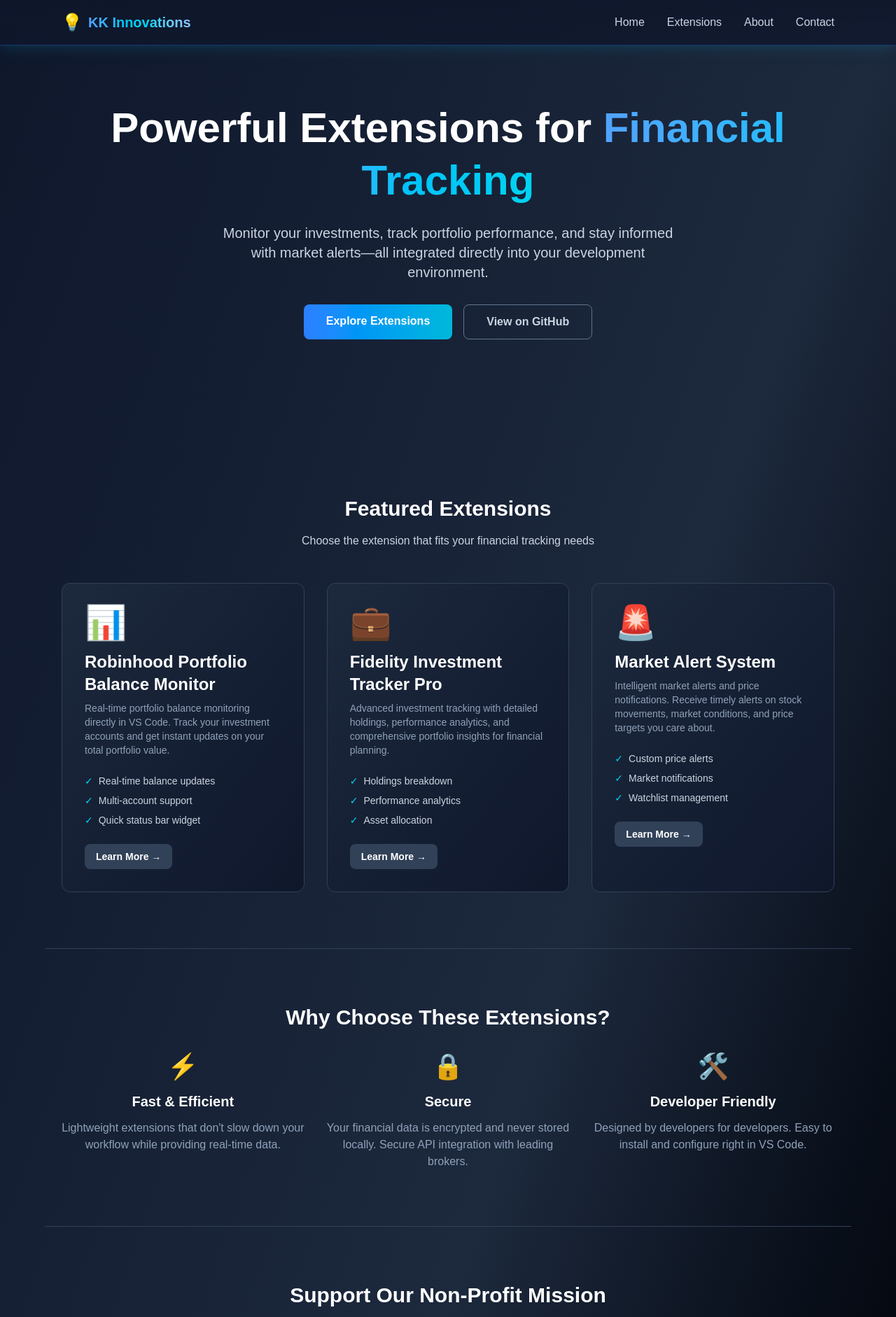
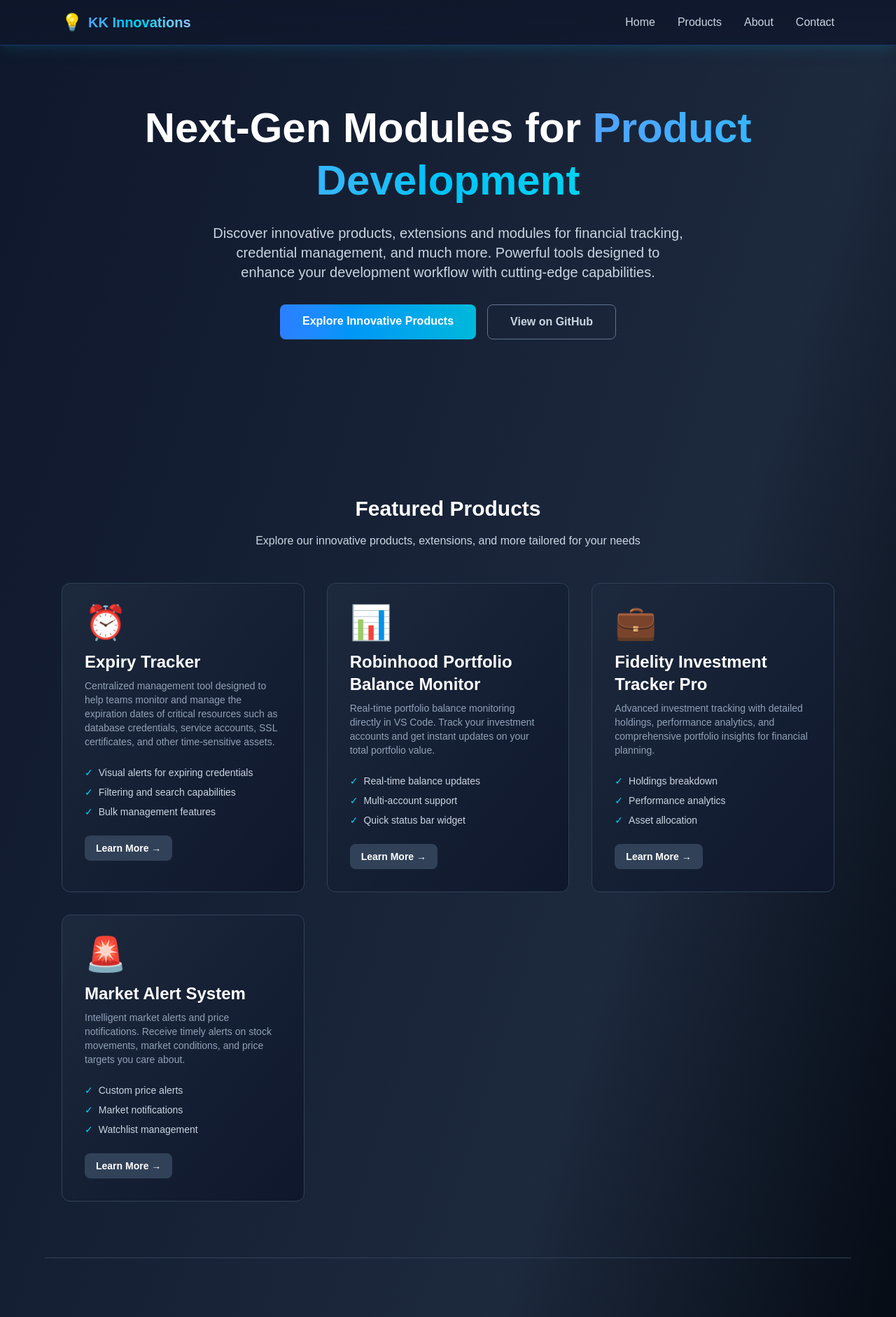
Before and after one commit to kksquareinnovations-wq/kk-website, a Next.js app: page / in a window 1280 px wide. Shown: the top 1882 px of the page at 70% size. Built offline with nearby package versions, Linux system fonts and the light colour scheme.

Commit message:
Added new product

```diff
--- a/src/app/page.tsx
+++ b/src/app/page.tsx
@@ -5,16 +5,37 @@
 import { ContactForm } from "@/components/ContactForm";
 import { MouseFollow3DContainer } from "@/components/MouseFollow3DContainer";
 import { useEntranceAnimation } from "@/hooks/useEntranceAnimation";
+import { useEffect } from "react";
 
 export default function Home() {
   // Trigger 3D entrance animation on page load
   useEntranceAnimation();
+
+  // Scroll to top on page load/refresh
+  useEffect(() => {
+    window.scrollTo(0, 0);
+  }, []);
 
   const currentYear = new Date().getFullYear();
 
   const extensions = [
     {
       id: 1,
+      name: "Expiry Tracker",
+      originalName: "Accounts Expiry Tracker",
+      description:
+        "Centralized management tool designed to help teams monitor and manage the expiration dates of critical resources such as database credentials, service accounts, SSL certificates, and other time-sensitive assets.",
+      icon: "⏰",
+      features: [
+        "Visual alerts for expiring credentials",
+        "Filtering and search capabilities",
+        "Bulk management features",
+      ],
+      color: "from-purple-500 to-pink-600",
+      href: "https://github.com/kksquareinnovations-wq/accounts-expiry-tracker",
+    },
+    {
+      id: 2,
       name: "Robinhood Portfolio Balance Monitor",
       originalName: "Robinhood balance viewer",
       description:
@@ -29,7 +50,7 @@
       href: "/extensions/portfolio-balance-monitor",
     },
     {
-      id: 2,
+      id: 3,
       name: "Fidelity Investment Tracker Pro",
       originalName: "Fidelity balance viewer",
       description:
@@ -44,7 +65,7 @@
       href: "/extensions/investment-tracker-pro",
     },
     {
-      id: 3,
+      id: 4,
       name: "Market Alert System",
       originalName: "Stock alerts",
       description:
@@ -75,22 +96,22 @@
       <section className="text-center">
         <div className="mb-16">
           <h1 className="text-5xl md:text-6xl font-bold text-white mb-6 leading-tight">
-            Powerful Extensions for{" "}
+            Next-Gen Modules for {" "}
             <span className="bg-gradient-to-r from-blue-400 to-cyan-400 bg-clip-text text-transparent">
-              Financial Tracking
+              Product Development
             </span>
           </h1>
           <p className="text-xl text-slate-300 mb-8 max-w-2xl mx-auto">
-            Monitor your investments, track portfolio performance, and stay
-            informed with market alerts—all integrated directly into your
-            development environment.
+            Discover innovative products, extensions and modules for financial tracking,
+            credential management, and much more. Powerful tools designed to enhance
+            your development workflow with cutting-edge capabilities.
           </p>
           <div className="flex flex-col sm:flex-row gap-4 justify-center">
             <a
-              href="#extensions"
+              href="#products"
               className="px-8 py-3 bg-gradient-to-r from-blue-500 to-cyan-500 text-white rounded-lg font-semibold hover:shadow-lg hover:shadow-blue-500/50 transition"
             >
-              Explore Extensions
+              Explore Innovative Products
             </a>
             <a
               href="https://github.com/kksquareinnovations-wq"
@@ -106,12 +127,12 @@
       </MouseFollow3DContainer>
 
       {/* Extensions Grid */}
-      <section id="extensions" className="mx-auto max-w-6xl px-6 py-20">
+      <section id="products" className="mx-auto max-w-6xl px-6 py-20">
         <h2 className="text-3xl font-bold text-white mb-4 text-center">
-          Featured Extensions
+          Featured Products
         </h2>
         <p className="text-slate-300 text-center mb-12">
-          Choose the extension that fits your financial tracking needs
+          Explore our innovative products, extensions, and more tailored for your needs
         </p>
 
         <div className="grid md:grid-cols-3 gap-8">
@@ -169,7 +190,7 @@
         className="mx-auto max-w-6xl px-6 py-20 border-t border-slate-700"
       >
         <h2 className="text-3xl font-bold text-white mb-8 text-center">
-          Why Choose These Extensions?
+          Why Choose These Products?
         </h2>
         <div className="grid md:grid-cols-3 gap-8">
           <div className="text-center">
@@ -178,7 +199,7 @@
               Fast & Efficient
             </h3>
             <p className="text-slate-400">
-              Lightweight extensions that don&apos;t slow down your workflow
+              Lightweight products that don&apos;t slow down your workflow
               while providing real-time data.
             </p>
           </div>
@@ -210,9 +231,9 @@
             Support Our Non-Profit Mission
           </h2>
           <p className="text-slate-300 text-lg mb-10 max-w-2xl mx-auto">
-            We&apos;re dedicated to making financial tools accessible to
-            developers everywhere. Your support helps us continue building
-            amazing extensions and maintaining our community.
+            We&apos;re dedicated to making products and tools accessible to
+            developers everywhere. Your support helps us continue building the best,
+            amazing products and maintaining our community.
           </p>
 
           <div className="flex flex-col sm:flex-row gap-6 justify-center items-center">
--- a/src/components/Footer.tsx
+++ b/src/components/Footer.tsx
@@ -22,7 +22,7 @@
               </span>
             </Link>
             <p className="text-slate-400 text-sm">
-              Professional VS Code extensions for investment tracking and market monitoring.
+              Professional products, extensions for investment tracking and market monitoring.
             </p>
           </div>
 
@@ -40,10 +40,10 @@
               </li>
               <li>
                 <Link
-                  href="/#extensions"
+                  href="/#products"
                   className="text-slate-400 hover:text-cyan-400 transition-colors"
                 >
-                  Extensions
+                  Products
                 </Link>
               </li>
               <li>
--- a/src/components/Header.tsx
+++ b/src/components/Header.tsx
@@ -38,10 +38,10 @@
               <span className="absolute bottom-0 left-0 w-0 h-0.5 bg-gradient-to-r from-blue-400 to-cyan-400 group-hover:w-full transition-all duration-300"></span>
             </Link>
             <Link
-              href="/#extensions"
+              href="/#products "
               className="text-slate-300 hover:text-cyan-400 transition-colors relative group"
             >
-              Extensions
+              Products
               <span className="absolute bottom-0 left-0 w-0 h-0.5 bg-gradient-to-r from-blue-400 to-cyan-400 group-hover:w-full transition-all duration-300"></span>
             </Link>
             <Link
```
